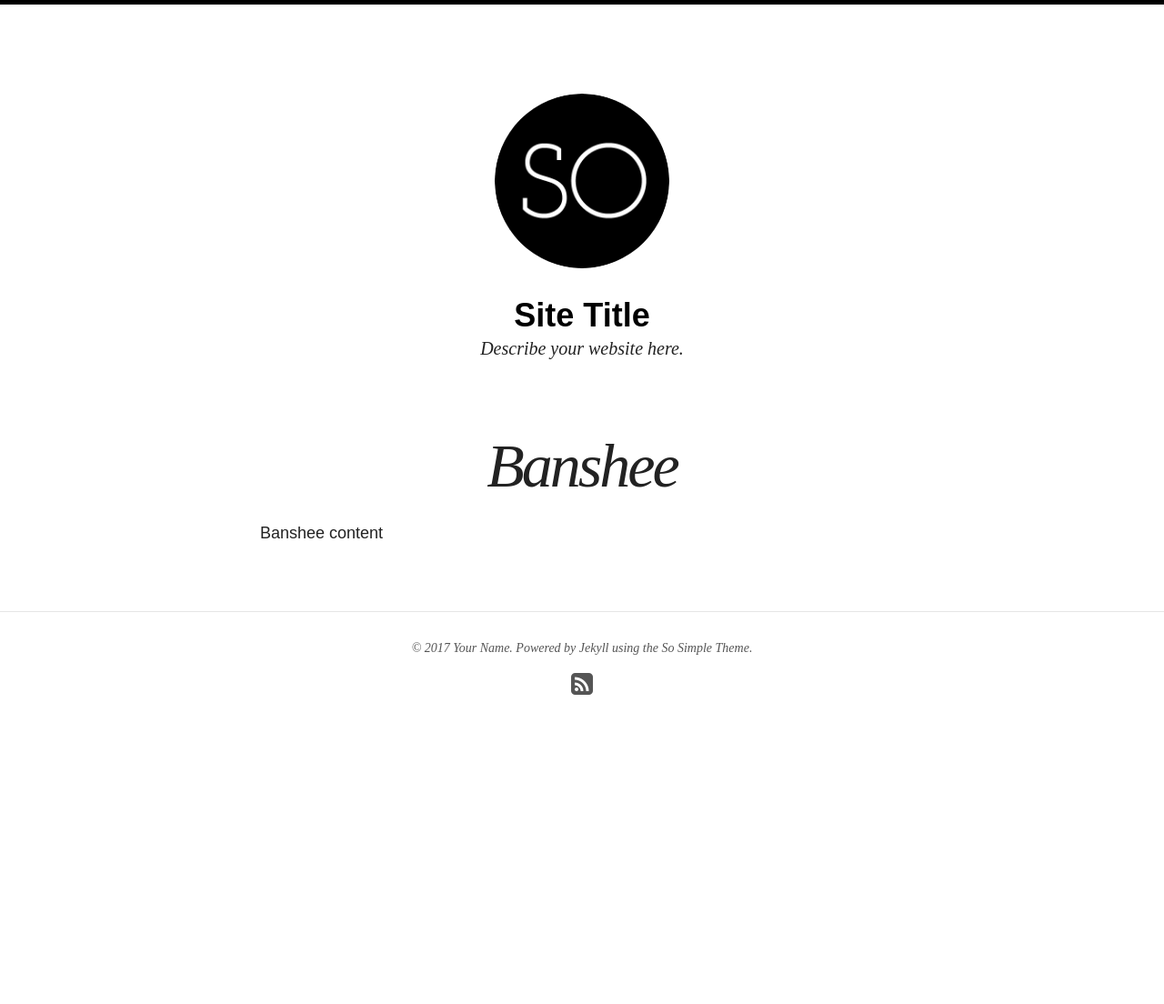
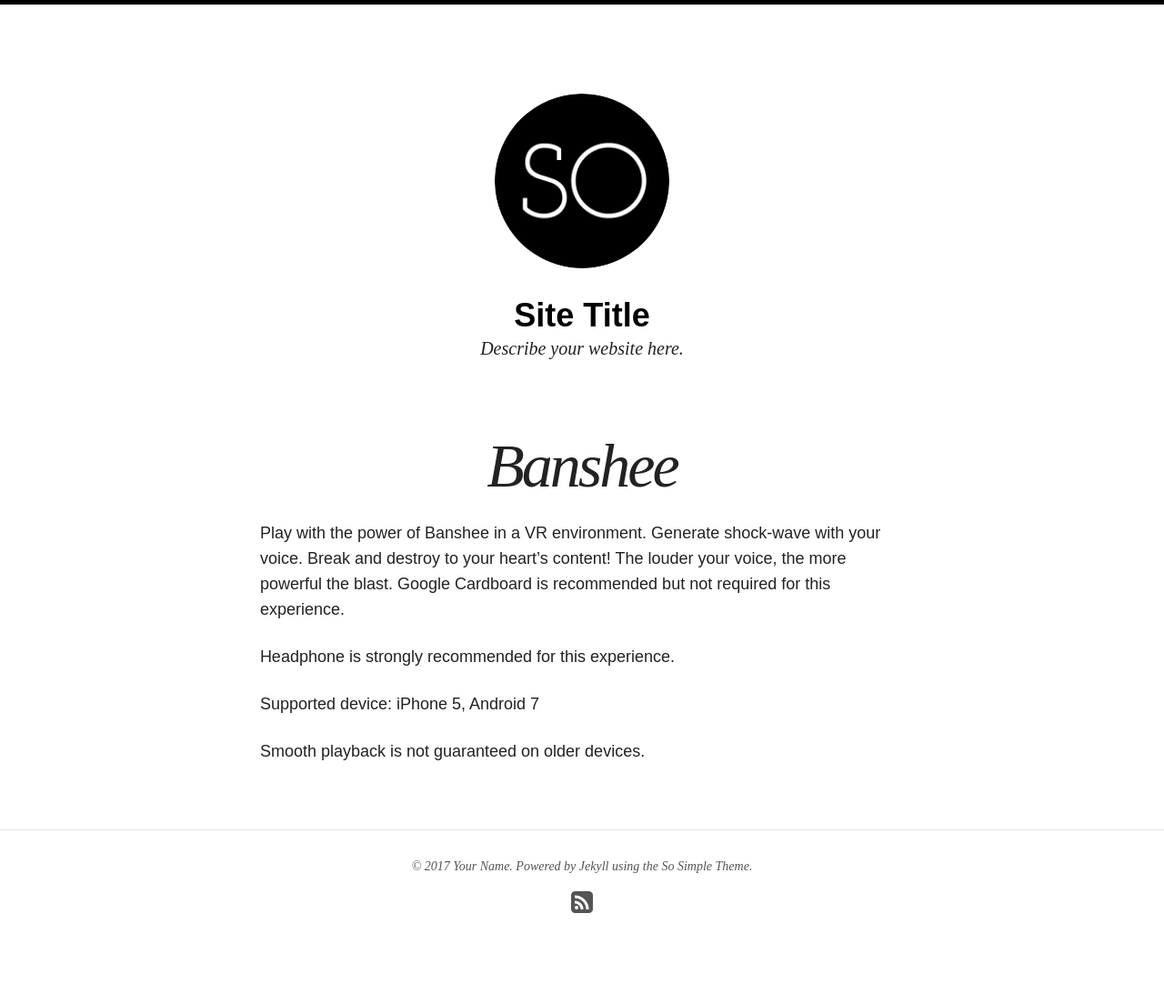
Before and after one commit to papertinker/PaperTinkerSite, a Jekyll site: the page built from games/banshee/index.markdown, in a window 1280 px wide. Shown: the whole page at 91% size. Built offline with Jekyll 4.4.1, drawn with Linux system fonts in a browser that asks for light colours; nearby versions of some CDN libraries; before the commit the page ends 900 px from its top, so only the background shows below that.

Commit message:
Updated Index

```diff
--- a/games/banshee/index.markdown
+++ b/games/banshee/index.markdown
@@ -4,4 +4,11 @@ date: 2017-05-15 01:57:00 Z
 layout: page
 ---
 
-Banshee content
+Play with the power of Banshee in a VR environment. Generate shock-wave with your voice. Break and destroy to your heart’s content! The louder your voice, the more powerful the blast.
+Google Cardboard is recommended but not required for this experience.
+
+Headphone is strongly recommended for this experience.
+
+Supported device: iPhone 5, Android 7
+
+Smooth playback is not guaranteed on older devices.
```
